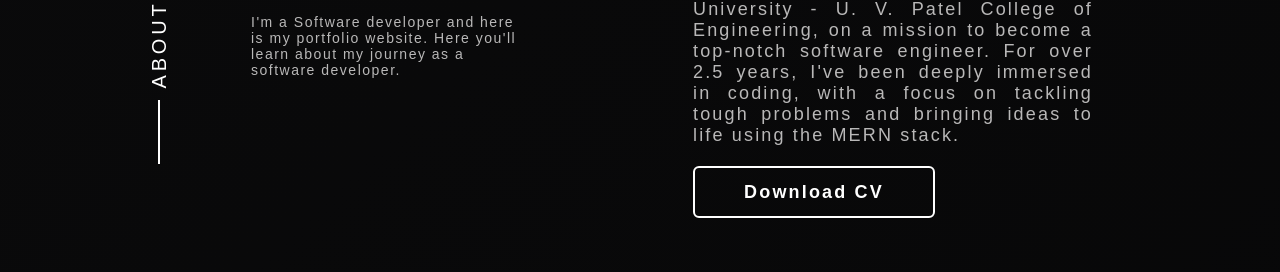
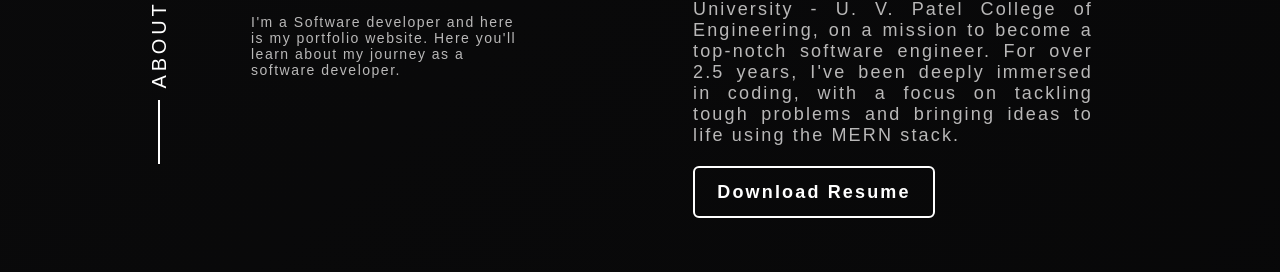
Before and after one commit to Gurupatel007/React-Portfolio, a React (Create React App) app: page / in a window 1280 px wide. Shown: the part 868-1140 px from the top of the page. Built offline with nearby package versions, Linux system fonts and the light colour scheme.

Commit message:
update the about section

```diff
--- a/src/components/About.js
+++ b/src/components/About.js
@@ -24,7 +24,7 @@ function AboutSection() {
         <div className="about-para">
           <p className="para">Hey there! I'm <span className="about-name">Guru Patel</span>, a passionate student at Ganpat University -  U. V. Patel College of Engineering, on a mission to become a top-notch  software engineer. For over 2.5 years, I've been deeply immersed in  coding, with a focus on tackling tough problems and bringing ideas to  life using the MERN stack.</p>
           <div className="downloadCv-btn">
-            <a href="/pdfs/MyResume.pdf" target="_blank" rel="noreferrer" download>Download CV</a>
+            <a href="/pdfs/resume_guru.pdf" target="_blank" rel="noreferrer" download>Download Resume</a>
           </div>
         </div>
       </div>
```
Also changed, not shown: 1 other file (tests, documents, lock files or other folders).
